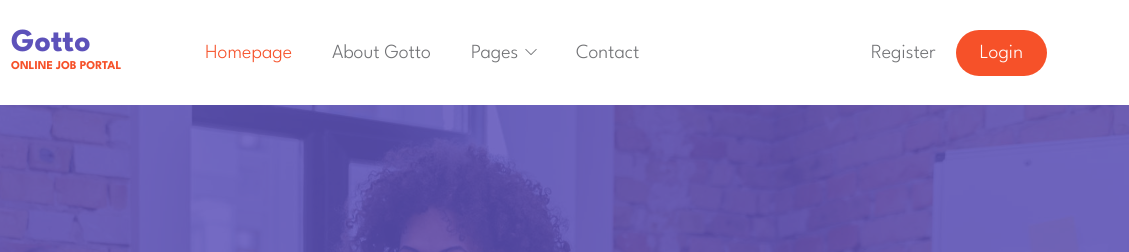
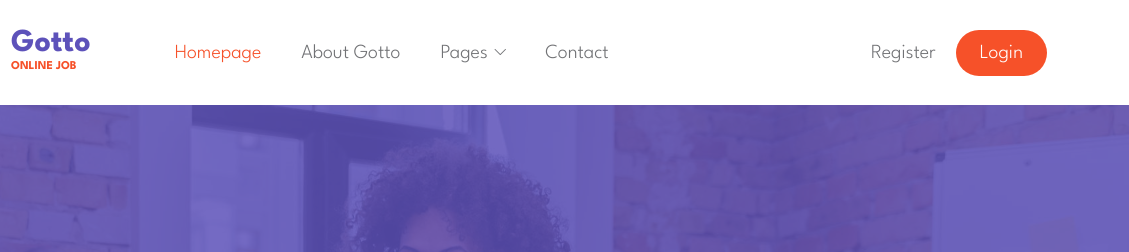
Before and after one commit to rajvnder02/gottojob, a plain HTML site: page index.html in a window 1280 px wide. Shown: the top 252 px of the page, 151-1280 px from the left. Drawn offline with Linux system fonts and the light colour scheme.

Commit message:
modified index.html

```diff
--- a/index.html
+++ b/index.html
@@ -46,7 +46,7 @@ Bootstrap 5 HTML CSS Template
 
                     <div class="d-flex flex-column">
                         <strong class="logo-text">Gotto</strong>
-                        <small class="logo-slogan">Online Job Portal</small>
+                        <small class="logo-slogan">Online Job </small>
                     </div>
                 </a>
 
```
